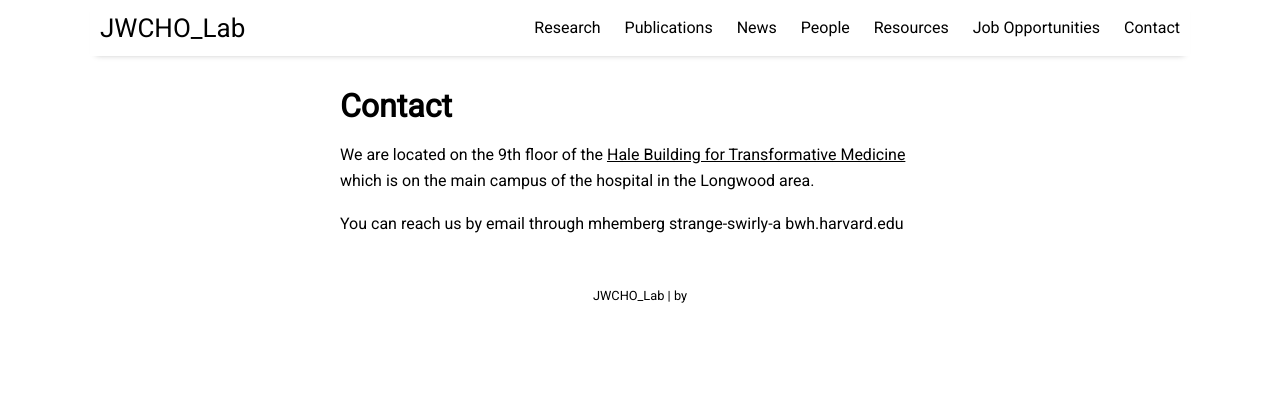
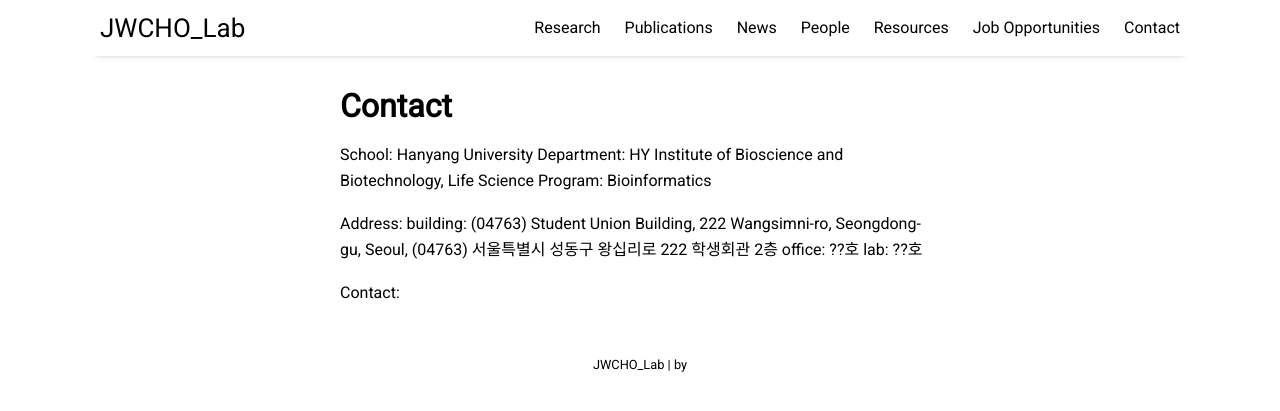
Before and after one commit to jaewon-cho/sdfasdf2dscf34fad.github.io, a Jekyll site: the page built from pages/contact.md, in a window 1280 px wide. Shown: the top 411 px of the page. Built offline with Jekyll 4.4.1, drawn with Linux system fonts in a browser that asks for light colours; nearby versions of some CDN libraries.

Commit message:
Update contact.md

```diff
--- a/pages/contact.md
+++ b/pages/contact.md
@@ -4,6 +4,13 @@
 permalink: /contact
 ---
 
-We are located on the 9th floor of the [Hale Building for Transformative Medicine](https://www.brighamandwomens.org/about-bwh/locations/building-for-transformative-medicine-clinical-services-and-research) which is on the main campus of the hospital in the Longwood area.
+School: Hanyang University
+Department: HY Institute of Bioscience and Biotechnology, Life Science
+Program: Bioinformatics
 
-You can reach us by email through mhemberg strange-swirly-a bwh.harvard.edu
+Address:
+building: (04763) Student Union Building, 222 Wangsimni-ro, Seongdong-gu, Seoul, (04763) 서울특별시 성동구 왕십리로 222 학생회관 2층
+office: ??호
+lab: ??호
+
+Contact:
```
